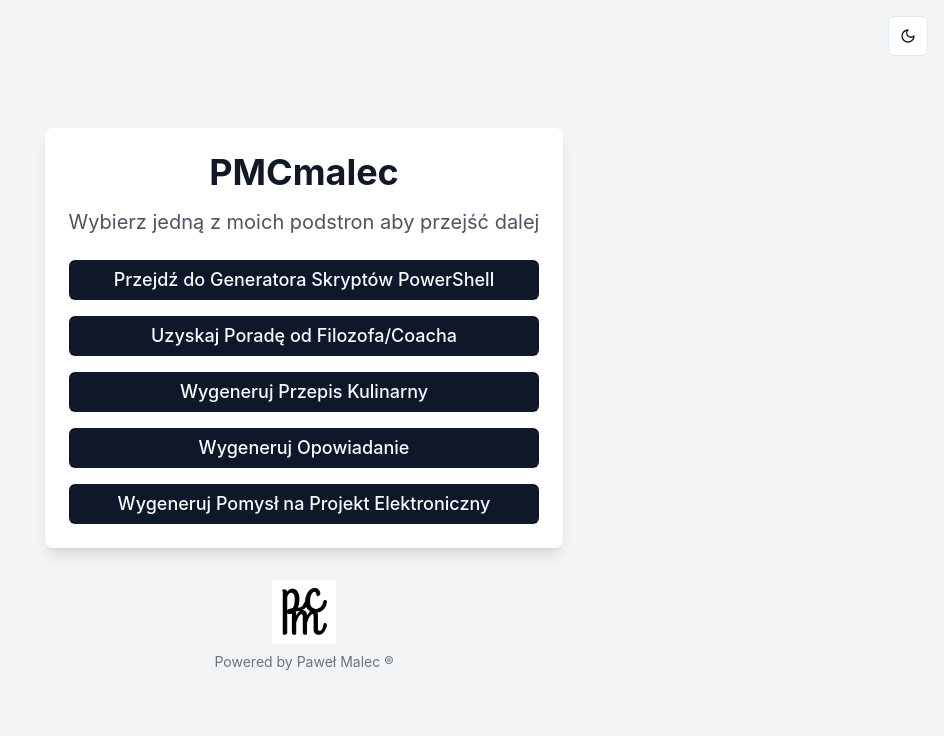
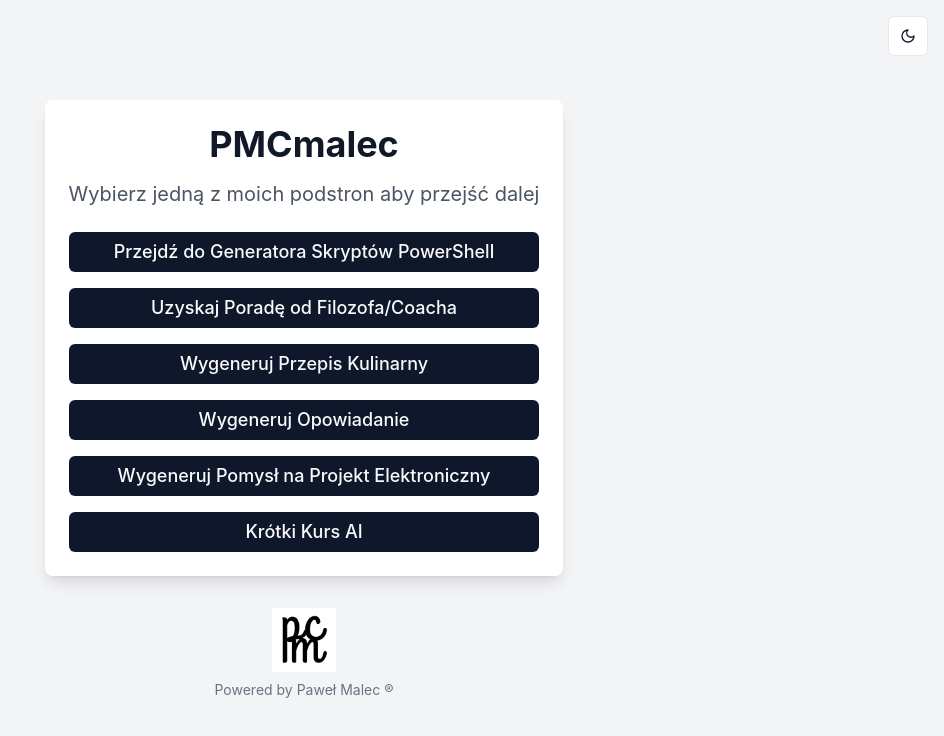
Before and after one commit to pmcmal/pmc-pages, a React (Vite) app: page / in a window 1280 px wide. Shown: the top 736 px of the page, without its empty margins (336-1280 px from the left). Built offline with nearby package versions, Linux system fonts and the light colour scheme; no server answers.

Commit message:
[dyad] Dodano przycisk do nowej podstrony Krótki Kurs AI - wrote 1 file(s)

```diff
--- a/src/pages/Index.tsx
+++ b/src/pages/Index.tsx
@@ -50,6 +50,11 @@ const Index = () => {
               Wygeneruj Pomysł na Projekt Elektroniczny
             </Button>
           </Link>
+          <Link to="/short-ai-course">
+            <Button className="px-4 py-2 text-base sm:px-6 sm:py-3 sm:text-lg w-full">
+              Krótki Kurs AI
+            </Button>
+          </Link>
         </div>
       </div>
       <div className="mt-8 flex flex-col items-center">
```
